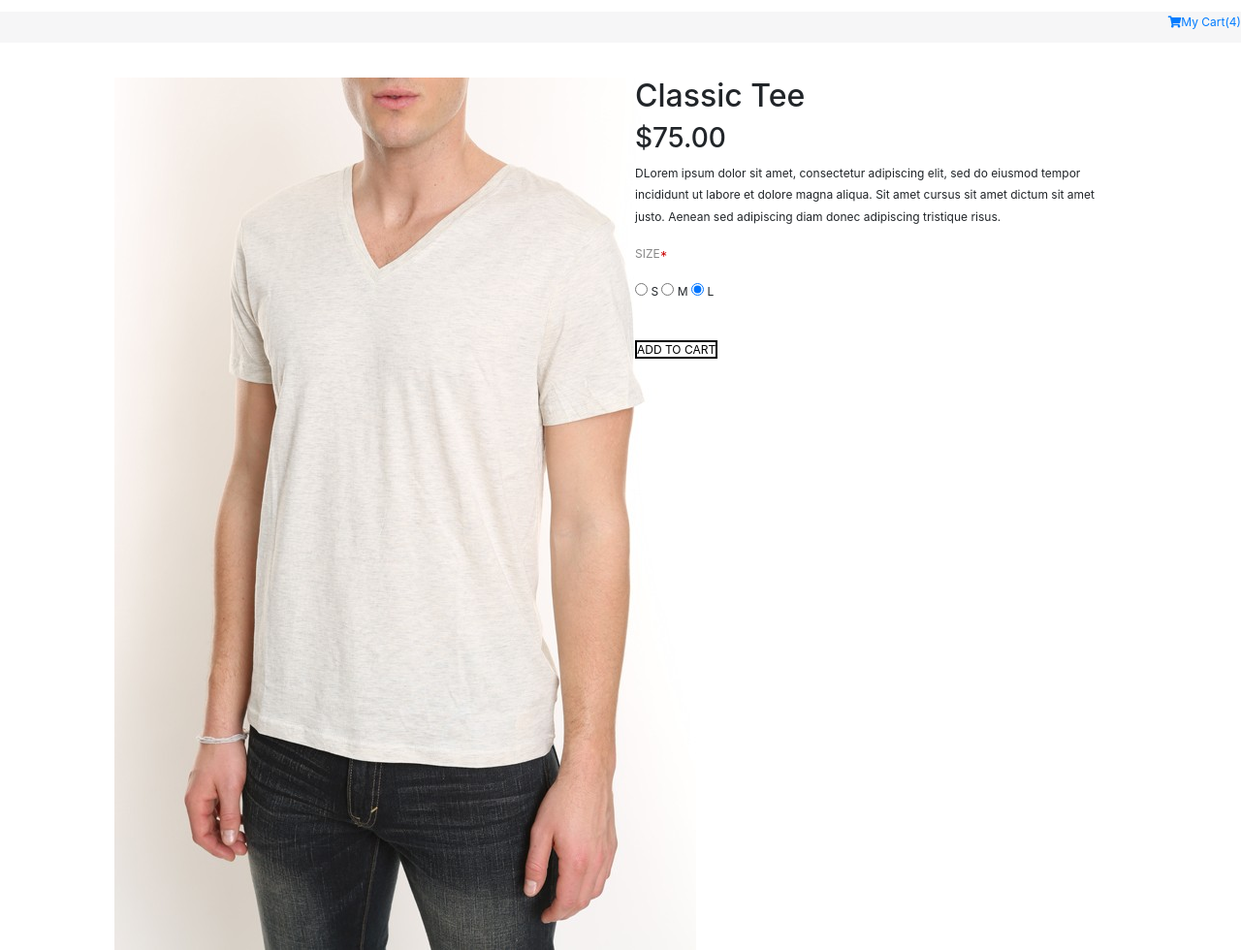
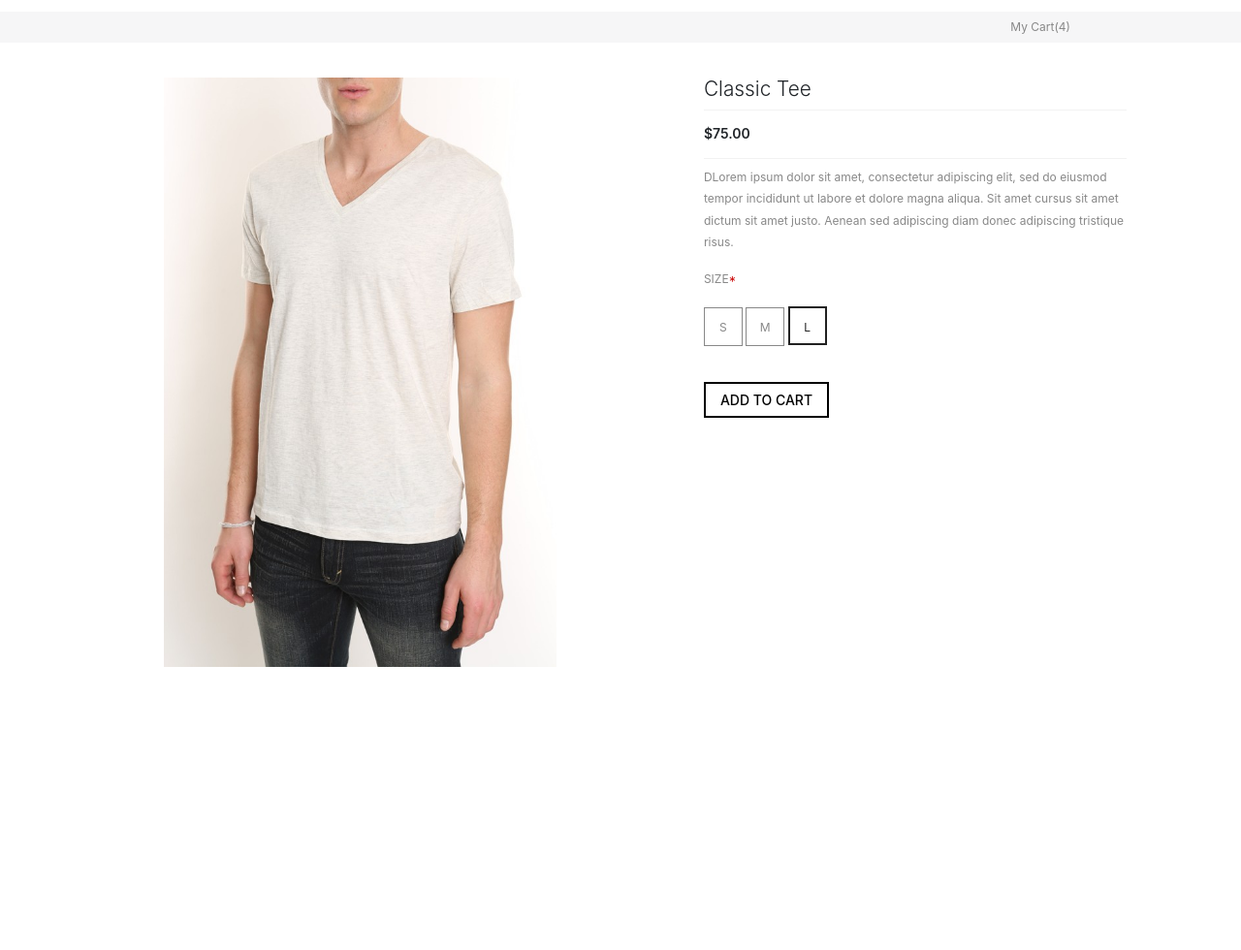
Before and after one commit to SunnySunhwa/moustache, a website: page public/index.html in a window 1280 px wide. Shown: the whole page at 97% size. After the commit the page ends 800 px from the top, so only its background shows below. Drawn offline with nearby package versions, Linux system fonts and the light colour scheme.

Commit message:
add stylesheet detailed - done for desktop screen

```diff
--- a/src/scss/main.scss
+++ b/src/scss/main.scss
@@ -21,6 +21,12 @@ body {
   line-height: 1.4rem;
 }
 
+a,
+a:hover,
+a:focus {
+  text-decoration: none;
+}
+
 
 .header {
   background-color: #F6F6F7;
@@ -32,11 +38,39 @@ body {
     display: flex;
     flex-wrap: wrap;
     justify-content: flex-end;
+    margin-bottom: 0;
     position: relative;
     z-index: 200;
+    padding: 0 10rem;
+
+    >a {
+      height: 32px;
+      padding: 0 15px;
+      line-height: 30px;
+      color: $l-grey;
+      position: relative;
+      z-index: 300;
+      border: 1px solid #F6F6F7;
+
+      >i {
+        display: none;
+      }
+    }
+
+    .hover-effect {
+      @include border-l() {}
+
+      background:white;
+      border-bottom: white;
+      color: $d-grey;
+    }
   }
 }
 
+
+.cart-data-open .cart-list {
+  display: block;
+}
 
 .cart-list {
   background-color: white;
@@ -45,11 +79,71 @@ body {
   top: 30px;
   width: 25%;
   z-index: 120;
+  padding-inline-start: 0;
+
+  @include border-l() {}
+
+  li {
+    position: relative;
+    text-align: left;
+    padding: 20px 10px;
+    z-index: 1;
+
+    @include font-l() {}
+
+    p {
+      margin-bottom: 0;
+      margin-block-start: 0;
+      margin-block-end: 0;
+    }
+
+    h6,
+    a {
+      @include font-l() {}
+    }
+
+    .cart-thumb {
+      width: 100%;
+    }
+
+    .price {
+      padding-left: 5px;
+      font-weight: bold;
+    }
+  }
 }
 
 
 .wrapper {
   padding: 1.5rem 3rem;
+}
+
+.prd-img {
+  img {
+    width: 80%;
+    margin-left: 10%;
+  }
+}
+
+.prd-detail {
+  padding-left: 8%;
+
+  h2 {
+    font-size: 1.3rem;
+    font-weight: 300;
+  }
+
+  .price {
+    font-size: 14px;
+    font-weight: 600;
+    padding: 1rem 0;
+    border-top: 1px solid #f2f2f2;
+    border-bottom: 1px solid #f2f2f2;
+  }
+
+  .desc {
+    color: $l-grey;
+  }
 }
 
 .select-wrap {
@@ -63,14 +157,47 @@ body {
     color: $l-grey;
   }
 
+  .radio-group {
+    display: inline-block;
+    overflow: hidden;
+    box-sizing: border-box;
+    position: relative;
 
+    input[type=radio] {
+      position: absolute;
+      visibility: hidden;
+      box-sizing: border-box;
+      display: none;
+    }
+
+    label {
+      position: relative;
+      color: $l-grey;
+      display: inline-block;
+      cursor: pointer;
+      width: 40px;
+      height: 40px;
+      line-height: 40px;
+      text-align: center;
+      border: 1px solid $l-grey;
+    }
+
+    input[type=radio]:checked+label {
+      color: $d-grey;
+      border: 2px solid #222;
+      height: 40px;
+    }
+  }
 
   .btn-cart {
     margin: 30px 0;
 
     >a {
+      padding: 8px 15px;
       border: 2px solid black;
       text-transform: uppercase;
+      font-size: 14px;
+      font-weight: 500;
       color: black;
       transition: all 0.2s ease;
 
```
Also changed, not shown: public/css/main.css.
